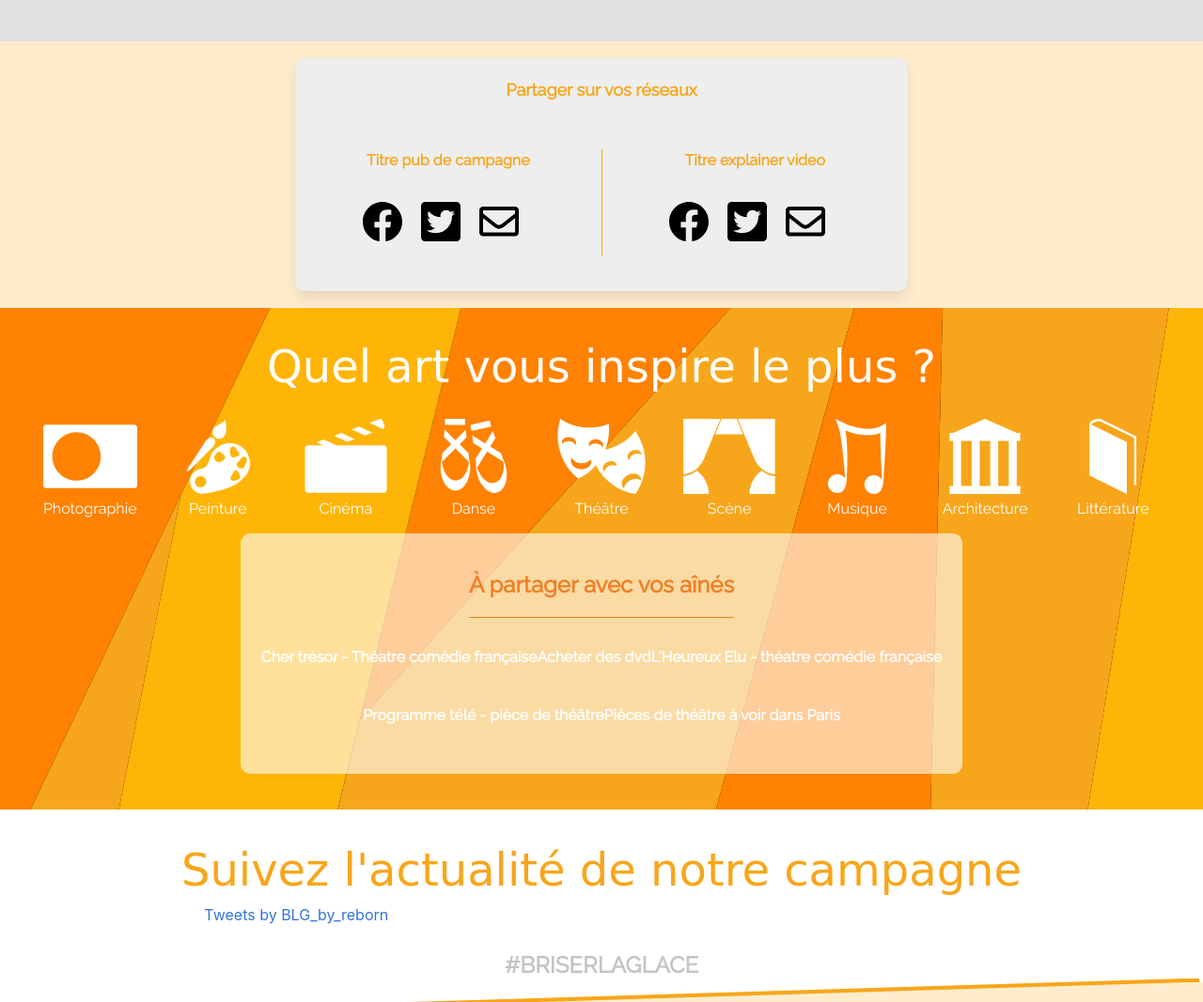
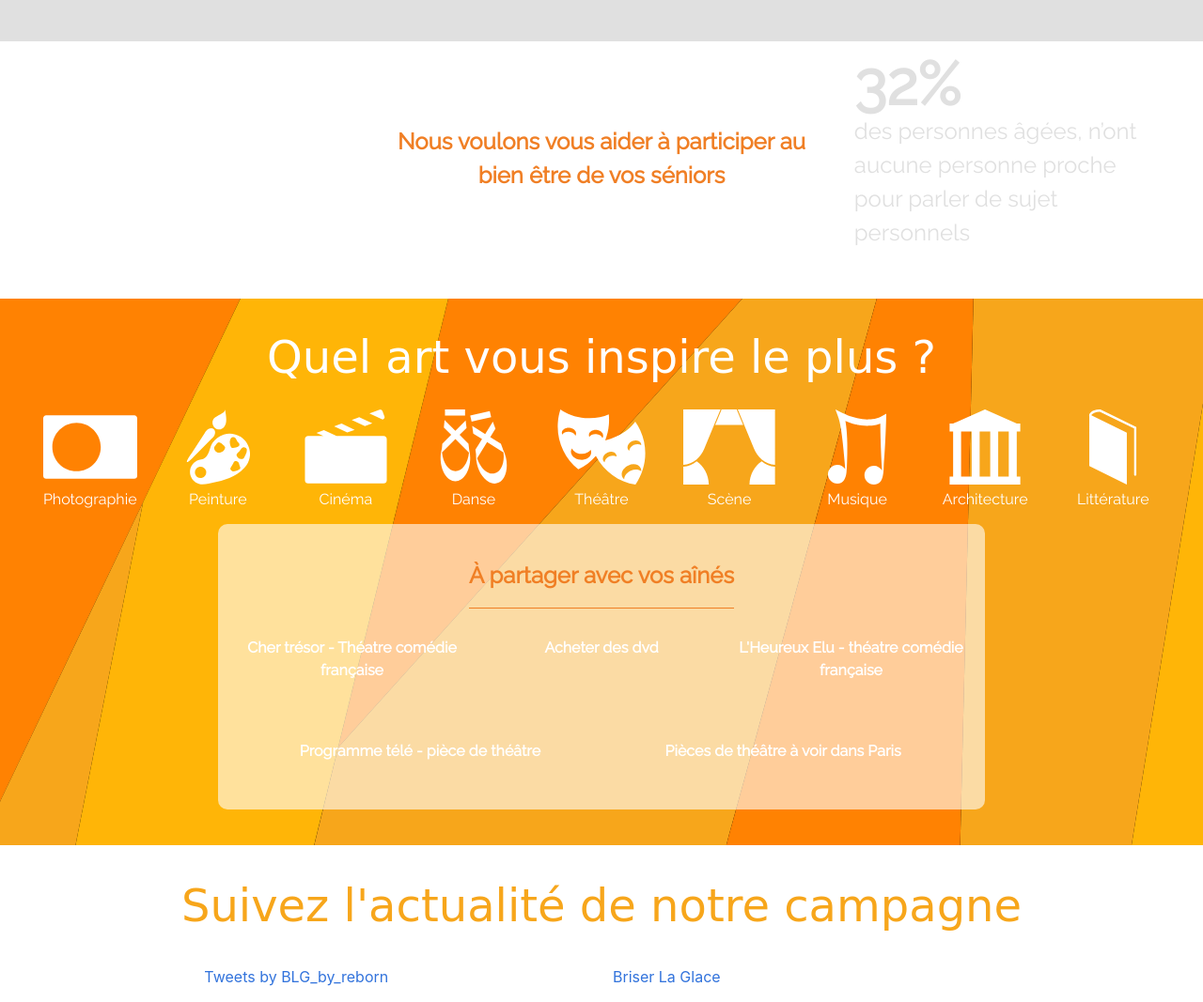
Before and after one commit to quentinganci/dev_landing_redead, a website: page index.html in a window 1280 px wide. Shown: the part 1640-2707 px from the top of the page at 94% size. Drawn offline with nearby package versions, Linux system fonts and the light colour scheme; a web font is replaced by a local one.

Commit message:
13th work

```diff
--- a/index.html
+++ b/index.html
@@ -142,26 +142,14 @@
         </div>
       </section>
 
-      <section class="share">
-        <div class="columns is-mobile">
-            <div class="column box is-half my-container">
-                <h3 class="share-title">Partager sur vos réseaux</h3>
-                <div class="columns">
-                    <div class="column left-column">
-                        <p>Titre pub de campagne</p>
-                        <a href="https://www.facebook.com/briserlaglace.reborn/"><img src="img/svg/facebook_logo_black.svg" alt="facebookBlack" class="icon"></a>
-                        <a href="https://twitter.com/BLG_by_reborn"><img src="img/svg/twitter_logo_black.svg" alt="twitterBlack" class="icon"></a>
-                        <a href="https://www.linkedin.com/company/briser-la-glace-by-reborn"><img src="img/svg/gmail_logo_black.svg" alt="gmailBlack" class="icon"></a>
-                    </div>
-                    <div class="column">
-                        <p>Titre explainer video</p>
-                        <a href="https://www.facebook.com/briserlaglace.reborn/"><img src="img/svg/facebook_logo_black.svg" alt="facebookBlack" class="icon"></a>
-                        <a href="https://twitter.com/BLG_by_reborn"><img src="img/svg/twitter_logo_black.svg" alt="twitterBlack" class="icon"></a>
-                        <a href="https://www.linkedin.com/company/briser-la-glace-by-reborn"><img src="img/svg/gmail_logo_black.svg" alt="gmailBlack" class="icon"></a>
-                    </div>
-                </div>
-            </div>
-        </div>
+      <section class="share columns">
+            <article class="column is-one-fifths"></article>
+            <article class="column is-two-fifths center-vertical">
+                <h2 class="orange-center">Nous voulons vous aider à participer au bien être de vos séniors</h2>
+            </article>
+            <article class="column is-one-fifths">
+                <p class="media-text"><span class="big">32%</span><br>des personnes âgées, n’ont aucune personne proche pour parler de sujet personnels </p>
+            </article>
       </section>
 
       <section class="hero is-medium background">
@@ -209,14 +197,14 @@
                 <article class="column is-narrow">
                     <div>
                         <h3>À partager avec vos aînés</h3>
-                        <div class="">
-                            <a href="#">Cher trésor - Théatre comédie française</a>
-                            <a href="#">Acheter des dvd</a>
-                            <a href="#">L'Heureux Elu - théatre comédie française</a>
+                        <div class="columns">
+                            <a href="#" class="column">Cher trésor - Théatre comédie française</a>
+                            <a href="#" class="column">Acheter des dvd</a>
+                            <a href="#" class="column">L'Heureux Elu - théatre comédie française</a>
                         </div>
                         <div class="">
-                            <a href="#">Programme télé - pièce de théâtre</a>
-                            <a href="#">Pièces de théâtre à voir dans Paris</a>
+                            <a href="#" class="column">Programme télé - pièce de théâtre</a>
+                            <a href="#" class="column">Pièces de théâtre à voir dans Paris</a>
                         </div>
                     </div>
                 </article>
@@ -232,15 +220,31 @@
             </article>
             <article class="column is-one-third">
                 <!--Your Group Plugin for the Web code-->
-                <div class="fb-group"
-                    data-href="https://www.facebook.com/briserlaglace.reborn/"
-                    data-width="280"
-                    data-show-social-context="true"
-                    data-show-metadata="false">
-                </div>
+                <div class="fb-page" data-href="https://www.facebook.com/briserlaglace.reborn/" data-tabs="timeline" data-width="" data-height="" data-small-header="false" data-adapt-container-width="true" data-hide-cover="false" data-show-facepile="false"><blockquote cite="https://www.facebook.com/briserlaglace.reborn/" class="fb-xfbml-parse-ignore"><a href="https://www.facebook.com/briserlaglace.reborn/">Briser La Glace</a></blockquote></div>
             </article>
         </div>
         <p class="hashtag">#BRISERLAGLACE</p>
+        <div class="share">
+            <div class="columns is-mobile">
+                <div class="column box is-half my-container">
+                    <h3 class="share-title">Partager sur vos réseaux</h3>
+                    <div class="columns">
+                        <div class="column left-column">
+                            <p>Titre pub de campagne</p>
+                            <a href="https://www.facebook.com/briserlaglace.reborn/"><img src="img/svg/facebook_logo_black.svg" alt="facebookBlack" class="icon"></a>
+                            <a href="https://twitter.com/BLG_by_reborn"><img src="img/svg/twitter_logo_black.svg" alt="twitterBlack" class="icon"></a>
+                            <a href="https://www.linkedin.com/company/briser-la-glace-by-reborn"><img src="img/svg/gmail_logo_black.svg" alt="gmailBlack" class="icon" id="gmail-icon"></a>
+                        </div>
+                        <div class="column">
+                            <p>Titre explainer video</p>
+                            <a href="https://www.facebook.com/briserlaglace.reborn/"><img src="img/svg/facebook_logo_black.svg" alt="facebookBlack" class="icon"></a>
+                            <a href="https://twitter.com/BLG_by_reborn"><img src="img/svg/twitter_logo_black.svg" alt="twitterBlack" class="icon"></a>
+                            <a href="https://www.linkedin.com/company/briser-la-glace-by-reborn"><img src="img/svg/gmail_logo_black.svg" alt="gmailBlack" class="icon" id="gmail-icon"></a>
+                        </div>
+                    </div>
+                </div>
+            </div>
+        </div>
       </section>
 
         <div class="wrap-section-association">
@@ -260,7 +264,7 @@
       <footer class="level">
         <a href="#" class="level-left">Presse</a>
         <a href="#" class="level-left">Mentions légales</a>
-        <a href="#" class="level-item">© Reborn 2019</a>
+        <a href="#" class="level-item" id="copyright">© Reborn 2019</a>
         <p class="level-right">Nous suivre</p>
         <a href="https://www.facebook.com/briserlaglace.reborn/" class="level-right"><img src="img/svg/facebook_logo_white.svg" alt="facebookLogoBlanc"></a>
         <a href="https://twitter.com/BLG_by_reborn" class="level-right"><img src="img/svg/twitter_logo_white.svg" alt="TwitterLogoBlanc"></a>
@@ -271,14 +275,5 @@
 <script src="https://code.jquery.com/jquery-3.4.1.slim.min.js"></script>
 <script src="https://unpkg.com/scrollreveal"></script>
 <script src="./js/script.js"></script>
-<script>
-    (function(d, s, id) {
-        var js, fjs = d.getElementsByTagName(s)[0];
-        if (d.getElementById(id)) return;
-        js = d.createElement(s);
-        js.id = id;
-        js.src = 'https://connect.facebook.net/en_US/sdk.js#xfbml=1&version=v2.11&appId=<APP_ID>&autoLogAppEvents=1';
-        fjs.parentNode.insertBefore(js, fjs);
-    }(document, 'script', 'facebook-jssdk'));
-</script>
+<script async defer crossorigin="anonymous" src="https://connect.facebook.net/fr_FR/sdk.js#xfbml=1&version=v5.0&appId=1768492923473554&autoLogAppEvents=1"></script>
 </html>
--- a/sass/site/Body/body.scss
+++ b/sass/site/Body/body.scss
@@ -8,7 +8,7 @@ section.campain {
 
 }
 
-div.media-text {
+.media-text {
     font-family: 'Raleway', sans-serif;
     font-size: 24px;
     font-weight: 500;
@@ -65,7 +65,7 @@ div.campagne-headline {
 
 
 /***
-PARTAGE ------------------------------------------------------------------------------------------------------------------------------
+EXPLAINER ------------------------------------------------------------------------------------------------------------------------------
 ***/
 
 section.explainer {
@@ -77,50 +77,29 @@ PARTAGE ------------------------------------------------------------------------
 ***/
 
 section.share {
-    background-color: #FEECCD;
+    padding: 28px;
     font-family: 'Raleway', sans-serif;
-    padding: 12px 0px;
 
-    div.my-container {
-        background-color: #EEEEEE;
-        border-radius: 10px;
-        margin: 18px auto;
-        padding-bottom: 50px;
+    .center-vertical {
+        display: flex;
+        align-items: center;
+    }
 
-        h3.share-title {
-            color: #F7A61B;
-            font-size: 18px;
-            font-weight: 800;
-            text-align: center;
-            padding-top: 8px;
-            padding-bottom: 22px;
-            margin-bottom: 40px;
-        }
+    .orange-center {
+        font-family: 'Raleway', sans-serif;
+        font-size: 24px;
+        font-weight: 900;
+        color: #F07F25;
+        text-align: center;
+        margin: 0 16px;
+    }
 
-        div.left-column {
-            border-right: 1px solid #F7A61B;
-        }
 
-        div {
-            padding: 0px;
-            div {
-                text-align: center;
-                p {
-                    color: #F7A61B;
-                    font-weight: 800;
-                    margin-bottom: 24px;
-                }
-                a {
+    .big {
+        font-size: 64px;
+        font-weight: 900;
+    }
 
-                    .icon {
-                        width: 58px;
-                        height: 58px;
-                        padding-right: 16px;
-                    }
-                }
-            }
-        }
-    }
 }
 
 /***
@@ -202,10 +181,11 @@ section.background {
                         a {
                             color: #FFF;
                             padding-bottom: 18px;
-                        }
-                        &:hover {
+                            text-align: center;
+                            &:hover {
                             color: #F07F25;
 
+                            }
                         }
                     }
                 }
@@ -219,12 +199,15 @@ ACTU CAMPAGNE ------------------------------------------------------------------
 ***/
 
 section.networks {
+    padding-bottom: 28px;
+
     h2 {
         font-family: 'Odibee Sans', cursive;
         font-size: 48px;
         color: #F7A61B;
         text-align: center;
         padding-top: 28px;
+        margin-bottom: 28px;
     }
 
     div.columns {
@@ -239,6 +222,52 @@ section.networks {
         color: #C4C4C4;
         font-family: 'Raleway', sans-serif;
         text-align: center;
+    }
+}
+
+div.my-container {
+    background-color: #EEEEEE;
+    border-radius: 10px;
+    margin: 18px auto;
+    padding-bottom: 50px;
+    font-family: 'Raleway', sans-serif;
+
+    h3.share-title {
+        color: #F7A61B;
+        font-size: 18px;
+        font-weight: 800;
+        text-align: center;
+        padding-top: 8px;
+        padding-bottom: 22px;
+        margin-bottom: 40px;
+    }
+
+    div.left-column {
+        border-right: 1px solid #F7A61B;
+    }
+
+    div {
+        padding: 0px;
+        div {
+            text-align: center;
+            p {
+                color: #F7A61B;
+                font-weight: 800;
+                margin-bottom: 24px;
+            }
+            a {
+
+                .icon {
+                    width: 58px;
+                    height: 58px;
+                    padding-right: 16px;
+                }
+
+                #gmail-icon {
+                    padding-right: 0px;
+                }
+            }
+        }
     }
 }
 
--- a/sass/site/Header/header.scss
+++ b/sass/site/Header/header.scss
@@ -39,6 +39,7 @@ HEADER -------------------------------------------------------------------------
     font-family: 'Raleway', sans-serif;
     color: #FFF;
     margin-top: 12rem;
+    margin-left: 6rem;
 
     h2 {
         font-size: 36px;
```
Also changed, not shown: css/all.css, 1 other file.
